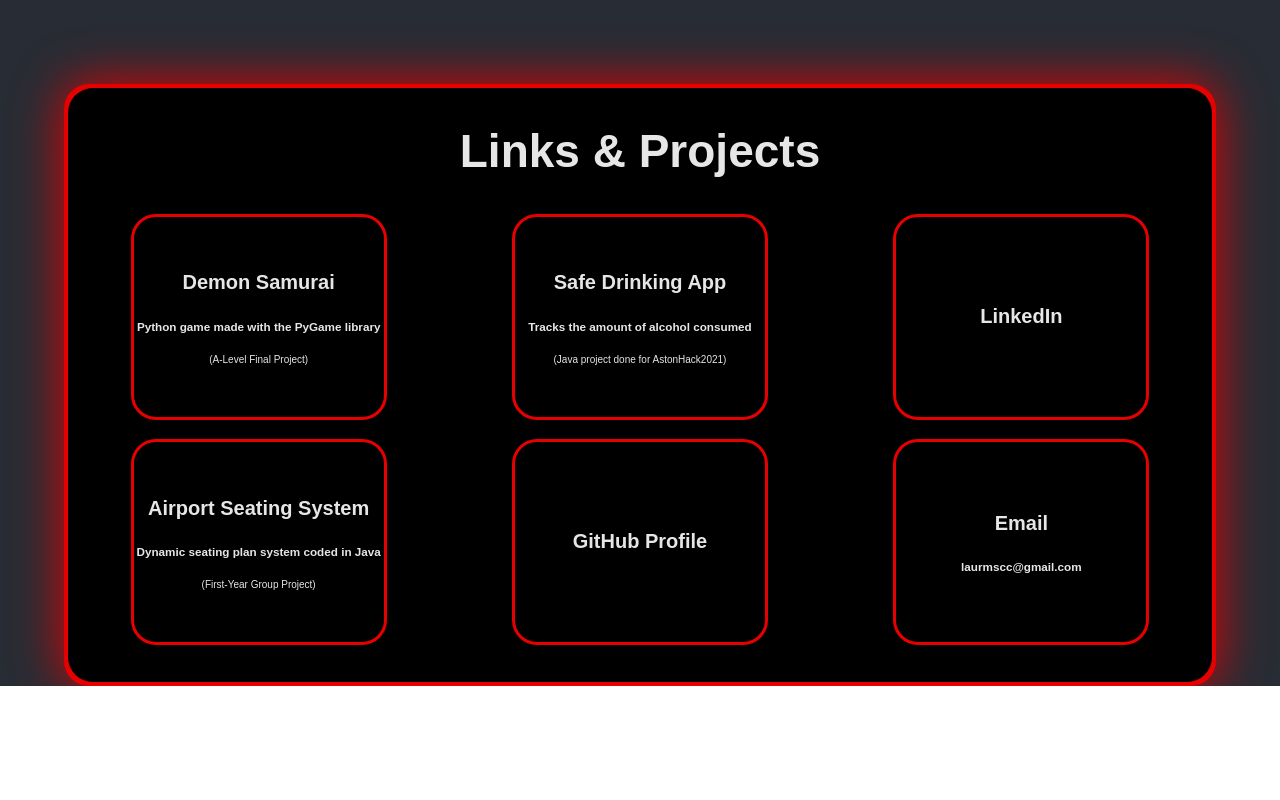
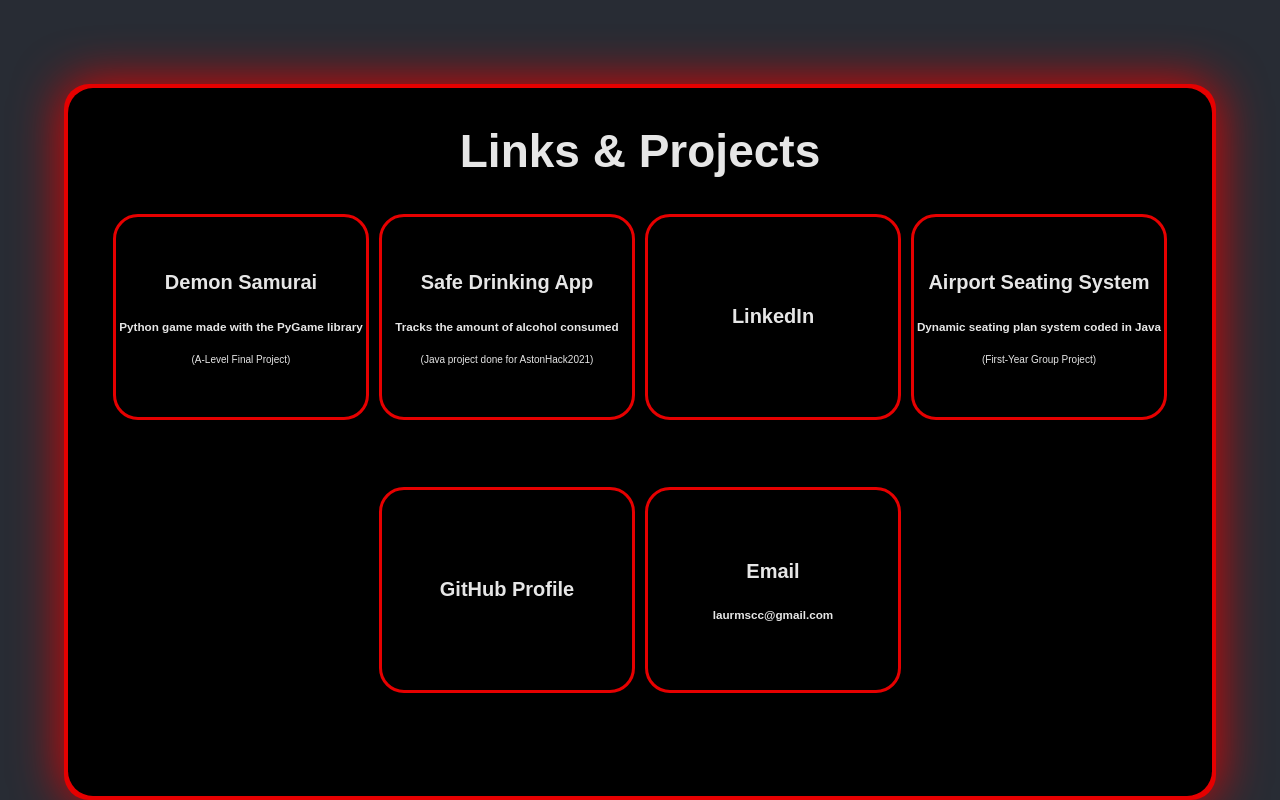
Before and after one commit to LaurenRuuyx/portfolioWebsite, a React (Create React App) app in the folder portfoliowebsite/: page / in a window 1280 px wide. Shown: the part 4000-4800 px from the top of the page. Before the commit the page ends 4686 px from the top, so only its background shows below. Built offline with nearby package versions, Linux system fonts and the light colour scheme; a web font is replaced by a local one.

Commit message:
Update App.css

```diff
--- a/portfoliowebsite/src/App.css
+++ b/portfoliowebsite/src/App.css
@@ -198,14 +198,16 @@ video {
 }
 
 .buttonDivs{
-  display:grid;
-  justify-items: center;
+  display: flex;
+  flex-direction:row;
+  flex-wrap: wrap;
+  gap: 10px;
   margin-bottom: 4%;
-  grid-template-columns: 1fr 1fr 1fr;
   width: 100%;
   min-height: 100%;
   z-index: 4;
   transition: 0.1s;
+  justify-content: center;
 }
 
 .links {
```
